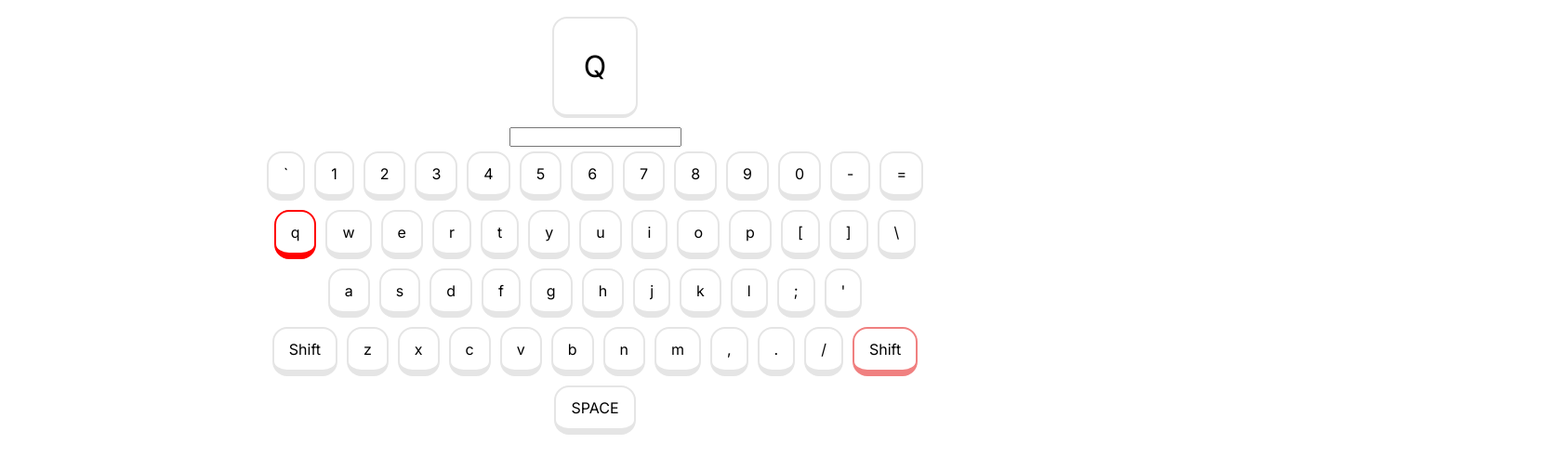
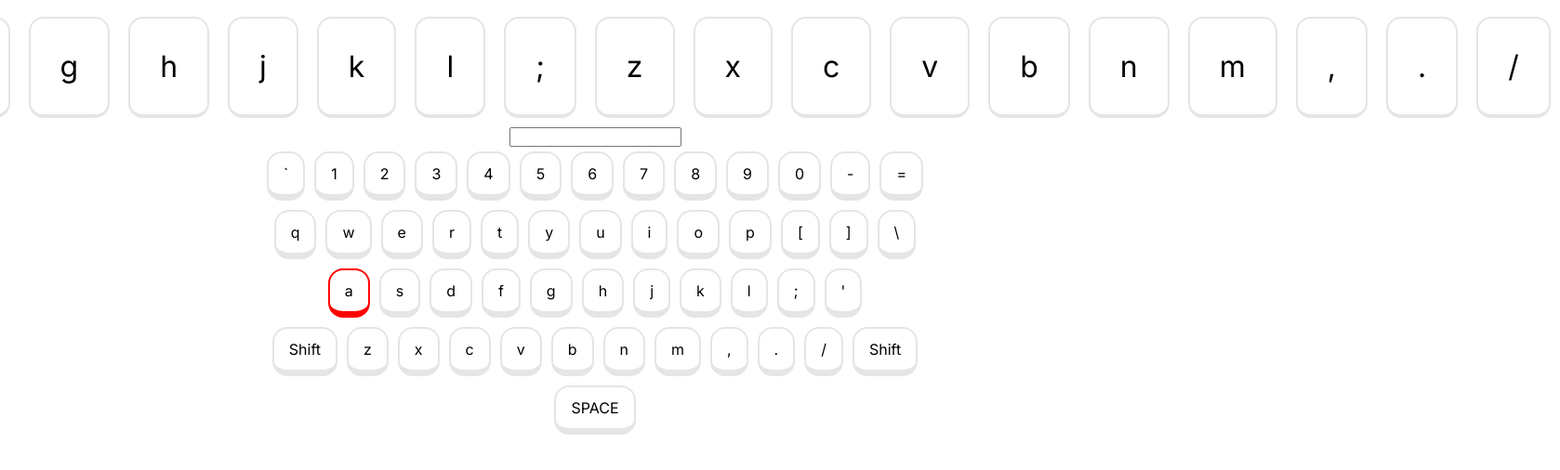
Before and after one commit to GAMIS65/LayoutMaster, a Next.js app: page / in a window 1280 px wide. Shown: the top 506 px of the page at 93% size, 1678 px wide, since content can reach past the window. Built offline with nearby package versions, Linux system fonts and the light colour scheme.

Commit message:
Display multiple letters

```diff
--- a/src/app/page.module.css
+++ b/src/app/page.module.css
@@ -65,11 +65,13 @@
 
 .letter-display {
   display: inline-flex;
+  flex-wrap: nowrap;
   justify-content: space-between;
+  overflow: visible;
 }
 
 .letter {
-  display: inline-flex;
+  display: inline-block;
   border-radius: 16px;
   border: 2px solid #e5e5e5;
   border-bottom: 4px solid #e5e5e5;
@@ -78,6 +80,12 @@
   font-size: 32px;
 }
 
+.letter.active {
+  /* background-color: #60E100; */
+  border: 2px solid #60E100;
+  border-bottom: 4px solid #60E100;
+  transition: all 0.1s ease-in;
+}
 
 .wrapper {
   display: flex;
--- a/src/app/page.tsx
+++ b/src/app/page.tsx
@@ -12,6 +12,12 @@ type KeyProps = {
 
 type LetterDisplayProps = {
   text: string;
+  index: number;
+}
+
+type DisplayKeyProps = {
+  name: string;
+  isActive: boolean;
 }
 
 const layout = english.layout;
@@ -20,23 +26,29 @@ function Key({ name, isActive, style }: KeyProps) {
   return <div className={`${styles.key} ${isActive ? styles[style] : ''}`}>{name}</div>;
 }
 
-function LetterDisplay({ text }: LetterDisplayProps) {
-  // const letters = text.split('');
+function DisplayKey({name, isActive}: DisplayKeyProps) {
+  return <div className={`${styles.letter} ${isActive ? styles.active : ''}`}>{name}</div>;
+}
 
+function LetterDisplay({ text, index }: LetterDisplayProps) {
+
+  const letters = text.split("");
+  console.log(text);
+
+  return (
+    <div className={styles["letter-display"]}>
+      {letters.map((letter, test) => (
+        <DisplayKey key={test}  name={letter} isActive={index === test}/>
+      ))}
+    </div>
+  );
   // return (
-  //   <div className={styles["letter-display"]}>
-  //     {letters.map((letter, index) => (
-  //       <div key={index} className={styles["letter"]}>{letter}</div>
-  //     ))}
-  //   </div>
-  // );
-  return (
-    <div className={styles["letter"]}>{text}</div>
-  )
+  //   <div className={styles["letter"]}>{text}</div>
+  // )
 }
 
 export default function Home() {
-  const [text, setText] = useState('QWERTYUIOP[]');
+  const [text, setText] = useState('asdfghjkl;zxcvbnm,./');
   const [currentLetter, setCurrentLetter] = useState(0);
   const [leftShift, setLeftShift] = useState(false);
   const [rightShift, setRightShift] = useState(false);
@@ -98,7 +110,7 @@ export default function Home() {
 
   return (
     <div className={styles.wrapper}>
-      <LetterDisplay text={text[currentLetter]}/>
+      <LetterDisplay text={text} index={currentLetter}/>
       {/* <div>{text}</div> */}
       <input onChange={handleKeyDown} />
       {keyboard}
```
